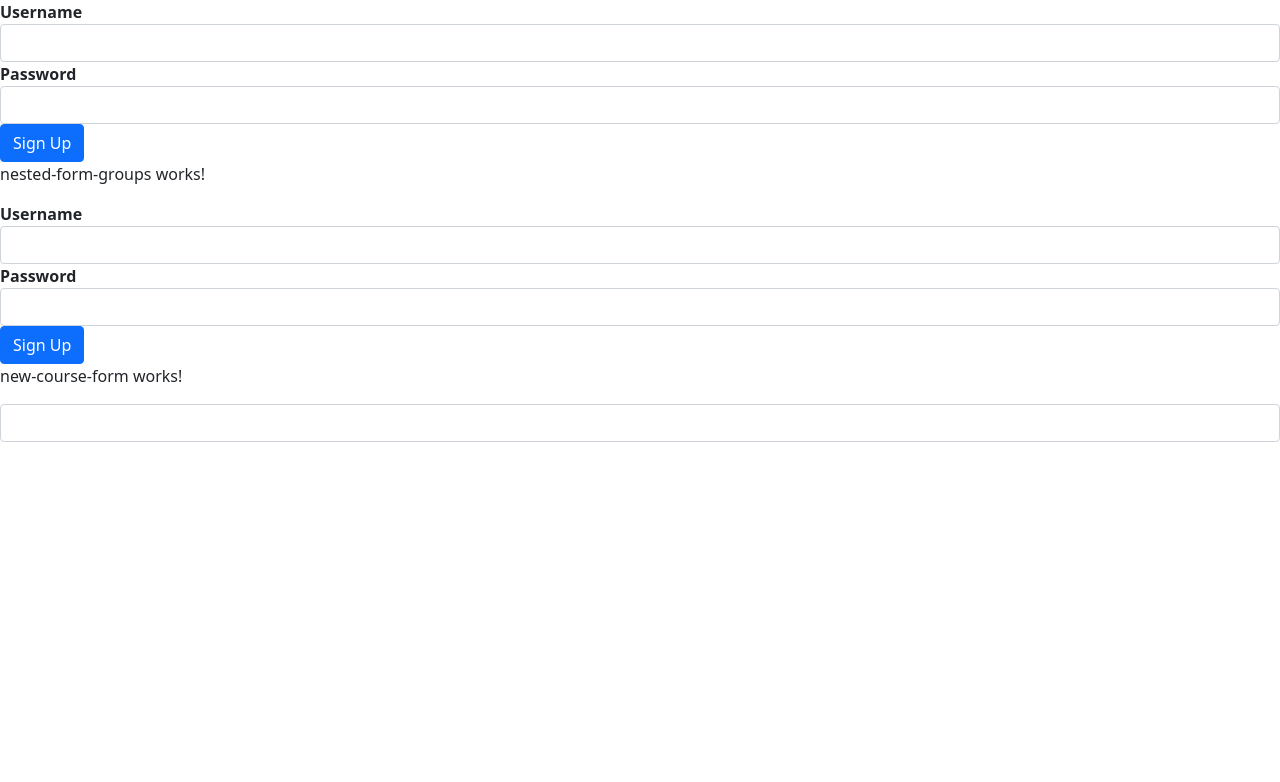
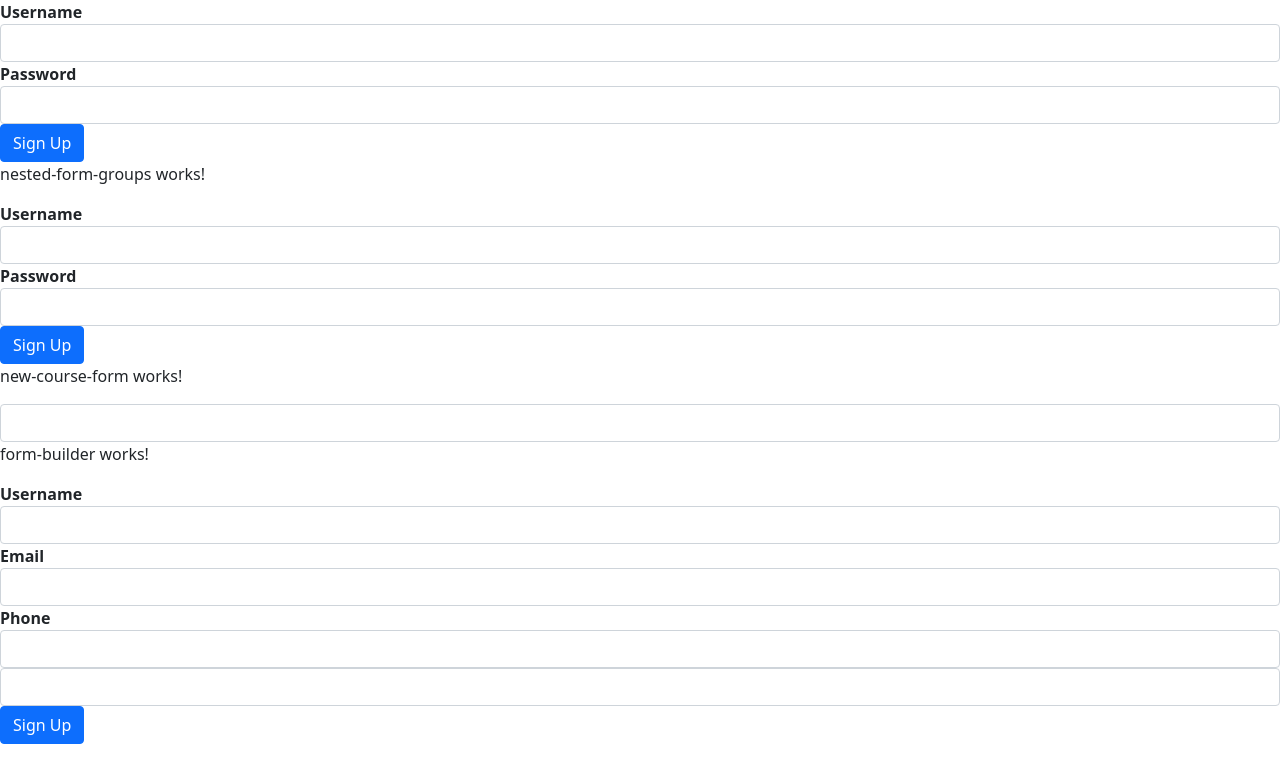
Before and after one commit to SagarPuneria/hello-world-angular-app, an Angular app: page / in a window 1280 px wide. Shown: the top 782 px of the page. Built offline with nearby package versions, Linux system fonts and the light colour scheme.

Commit message:
feat: FormBuilder

```diff
--- a/src/app/app.component.html
+++ b/src/app/app.component.html
@@ -2,3 +2,4 @@
 <signup-form></signup-form>
 <nested-form-groups></nested-form-groups>
 <new-course-form></new-course-form>
+<form-builder></form-builder>
--- a/src/app/app.module.ts
+++ b/src/app/app.module.ts
@@ -7,13 +7,15 @@ import { SignupFormComponent } from './signup-form/signup-form.component';
 import { FormsModule, ReactiveFormsModule } from '@angular/forms';
 import { NestedFormGroupsComponent } from './nested-form-groups/nested-form-groups.component';
 import { NewCourseFormComponent } from './new-course-form/new-course-form.component';
+import { FormBuilderComponent } from './form-builder/form-builder.component';
 
 @NgModule({
   declarations: [
     AppComponent,
     SignupFormComponent,
     NestedFormGroupsComponent,
-    NewCourseFormComponent
+    NewCourseFormComponent,
+    FormBuilderComponent
   ],
   imports: [
     BrowserModule,
--- /dev/null
+++ b/src/app/form-builder/form-builder.component.html
@@ -0,0 +1,48 @@
+<p>form-builder works!</p>
+
+<form [formGroup]="form">
+    <div class="form-group">
+        <label for="name"><strong>Username</strong></label>
+        <input
+            formControlName="name"
+            id="name"
+            type="text"
+            class="form-control">
+        <div *ngIf="userName.touched && userName.invalid" class="alert alert-danger">
+            <div *ngIf="userName.errors.required">Username is required</div>
+        </div>
+    </div>
+
+    <div formGroupName="contact">
+        <div class="form-group">
+            <label for="email"><strong>Email</strong></label>
+            <input
+                formControlName="email"
+                id="email"
+                type="text"
+                class="form-control">
+        </div>
+        <div class="form-group">
+            <label for="phone"><strong>Phone</strong></label>
+            <input
+                formControlName="phone"
+                id="phone"
+                type="text"
+                class="form-control">
+        </div>
+    </div>
+
+    <!-- input.form-control -->
+    <input type="text" class="form-control"
+    (keyup.enter)="addTopic(topic)" #topic>
+    <!-- ul.list-group>li.list-group-item -->
+    <ul class="list-group">
+        <li
+            *ngFor="let topic of topics.controls"
+            (click)="removeTopic(topic)"
+            class="list-group-item">
+            {{topic.value}}
+        </li>
+    </ul>
+    <button class="btn btn-primary" type="submit">Sign Up</button>
+</form>
--- /dev/null
+++ b/src/app/form-builder/form-builder.component.ts
@@ -0,0 +1,55 @@
+import { FormGroup, FormControl, FormArray, FormBuilder, Validators } from '@angular/forms';
+import { Component, OnInit } from '@angular/core';
+
+@Component({
+  selector: 'form-builder',
+  templateUrl: './form-builder.component.html',
+  styleUrls: ['./form-builder.component.css']
+})
+export class FormBuilderComponent implements OnInit {
+  /* form = new FormGroup({
+    name: new FormControl('', Validators.required),
+    contact: new FormGroup({
+      email: new FormControl(),
+      phone: new FormControl()
+    }),
+    topics: new FormArray([])
+  }); */
+  // OR simple way(FormBuilder)
+  form;
+  constructor(fb: FormBuilder) {
+    this.form = fb.group({
+      // name: fb.control('',Validators.required),
+      name: ['', Validators.required],
+      contact: fb.group({
+        email: [],
+        phone: []
+      }),
+      topics: fb.array([])
+    });
+  }
+
+  get userName() {
+    return this.form.get('name');
+  }
+
+  get userEmail() {
+    return this.form.get('contact.email');
+  }
+
+  addTopic(topic: HTMLInputElement) {
+    this.topics.push(new FormControl(topic.value));
+    topic.value = '';
+  }
+  get topics() {
+    return this.form.get('topics') as FormArray;
+  }
+  removeTopic(topic: FormControl) {
+    let index = this.topics.controls.indexOf(topic);
+    this.topics.removeAt(index);
+  }
+
+  ngOnInit() {
+  }
+
+}
```
Also changed, not shown: src/app/form-builder/form-builder.component.css (added), 1 other file (tests, documents, lock files or other folders).
